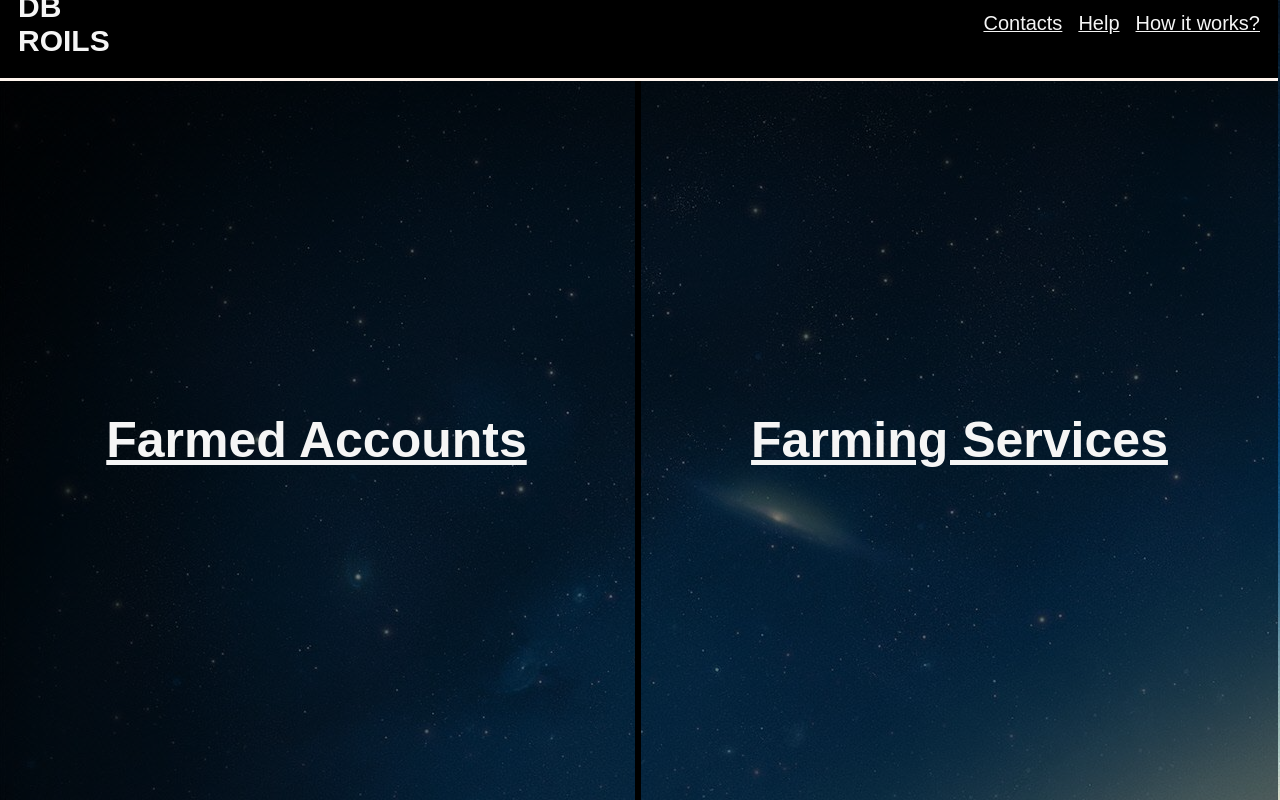
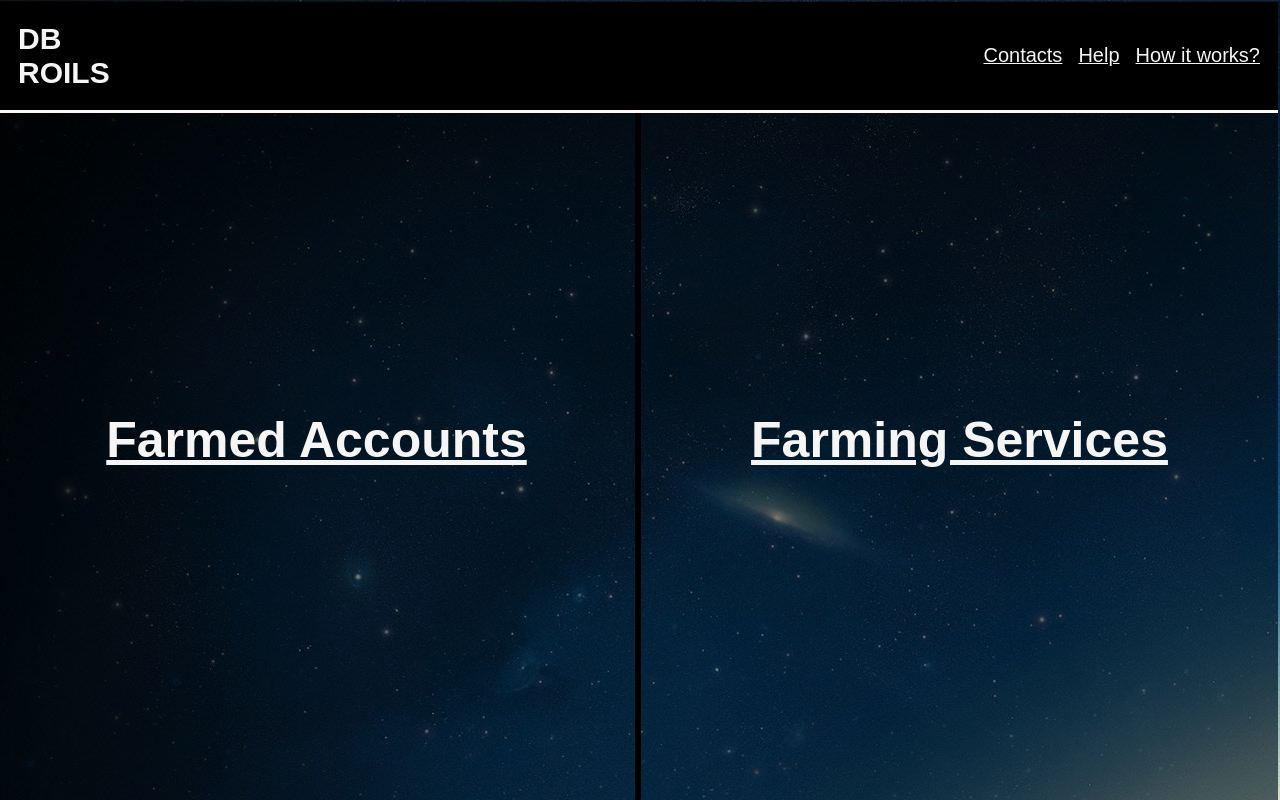
Before and after one commit to rodilool/rodilool.github.io, a plain HTML site: page index.html in a window 1280 px wide. Drawn offline with Linux system fonts and the light colour scheme.

Commit message:
Update styles.css

```diff
--- a/styles.css
+++ b/styles.css
@@ -110,7 +110,7 @@
         width: 100%;
         display: flex;
         align-items: center;
-        margin-top: -3%;
+        margin-top: -0.5%;
         background-color: rgb(0, 0, 0, 1);
         background-image: url('R.jfif');
         z-index: 9999;
```
